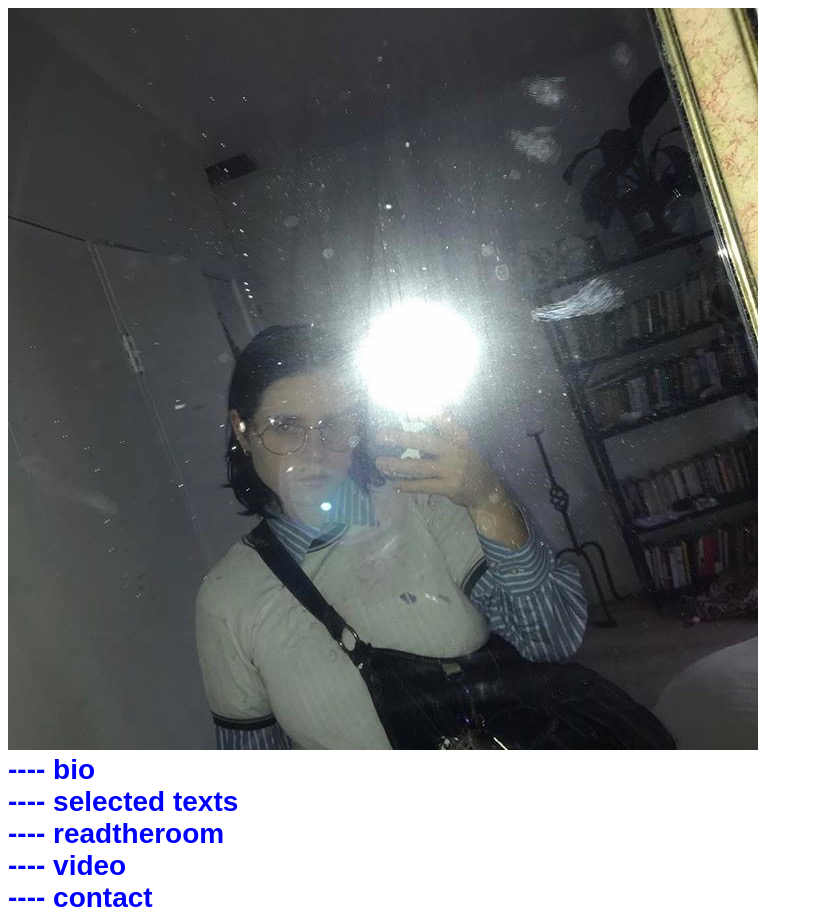
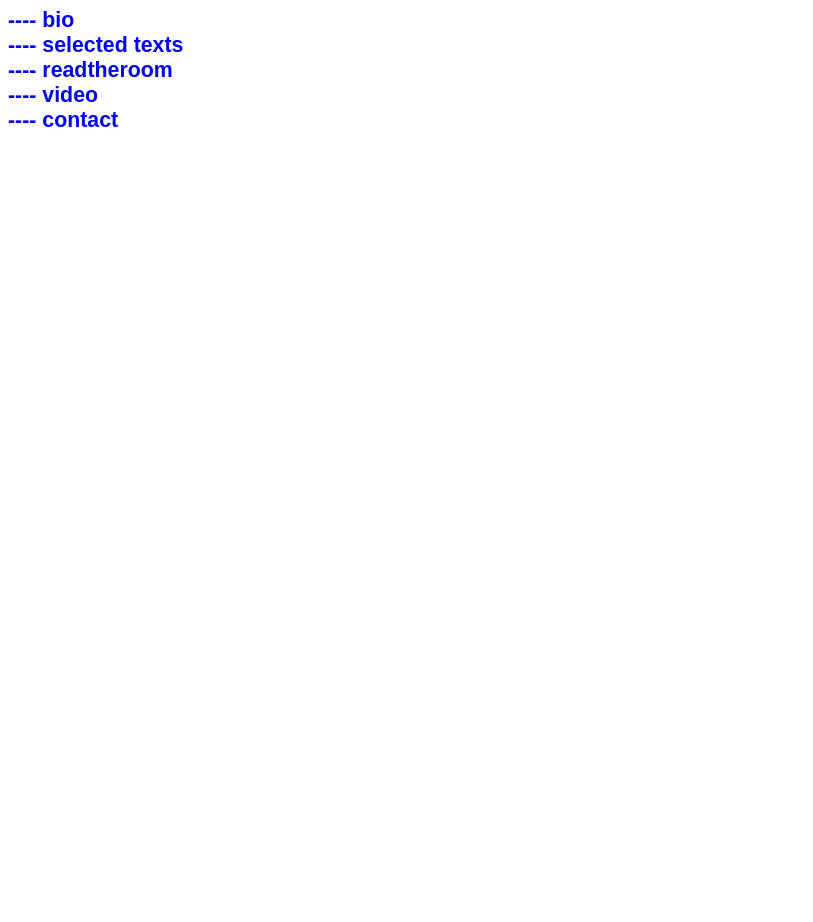
Before and after one commit to katcapel/katcapel.github.io, a plain HTML site: page index.html in a window 1280 px wide. Shown: the whole page, without its empty margins (0-813 px from the left). After the commit the page ends 800 px from the top, so only its background shows below. Drawn offline with Linux system fonts and the light colour scheme.

Commit message:
remove image and make font smaller

```diff
--- a/index.html
+++ b/index.html
@@ -1,5 +1,5 @@
 <!DOCTYPE html>
-<html>
+<html lang="EN">
 <head>
 	<meta http-equiv="Content-Type" content="text/html; charset=utf-8">
 	<link href="https://fonts.googleapis.com/css?family=Merriweather:400,400i" rel="stylesheet">
@@ -7,9 +7,6 @@
 	<title>Kat Capel</title>
 </head>
 <body>
-    <div class="container">
-        <img class="image" src="katcapel.jpg">
-    </div>
 	<p>
         <a class="home" href="./bio/">
             ---- bio
--- a/style.css
+++ b/style.css
@@ -10,7 +10,7 @@ h1 {
 
 h2 {
     font-family : 'Arial', sans-serif;
-    font-size : 4vmin;
+    font-size : 20pt;
     color: blue;
     font-style: italic;
     font-weight : normal;
@@ -19,7 +19,7 @@ h2 {
 
 p {
     font-family : 'Arial', serif;
-    font-size : 3.5vmin;
+    font-size : 16pt;
     color: black;
     background-color: transparent;
     margin: 0 0 0 0;
@@ -64,11 +64,7 @@ a:hover {
 a:active {
 }
 
-.container {
-    height: 25%;
+.image {
+    max-width: 50%;
+    max-height: 30%;
 }
-
-.container img {
-    max-height:100%;
-    max-width: 100%;
-}
```
Also changed, not shown: katcapel.jpg (deleted).
